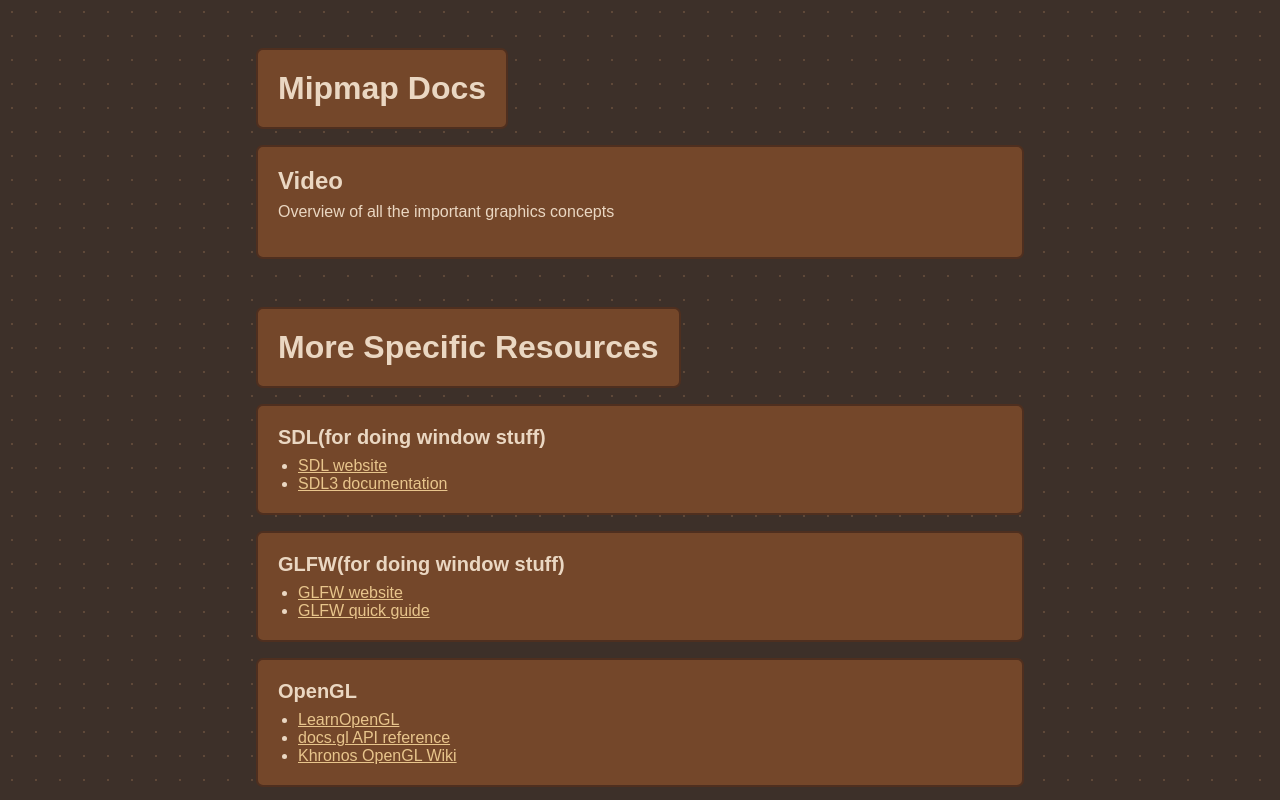
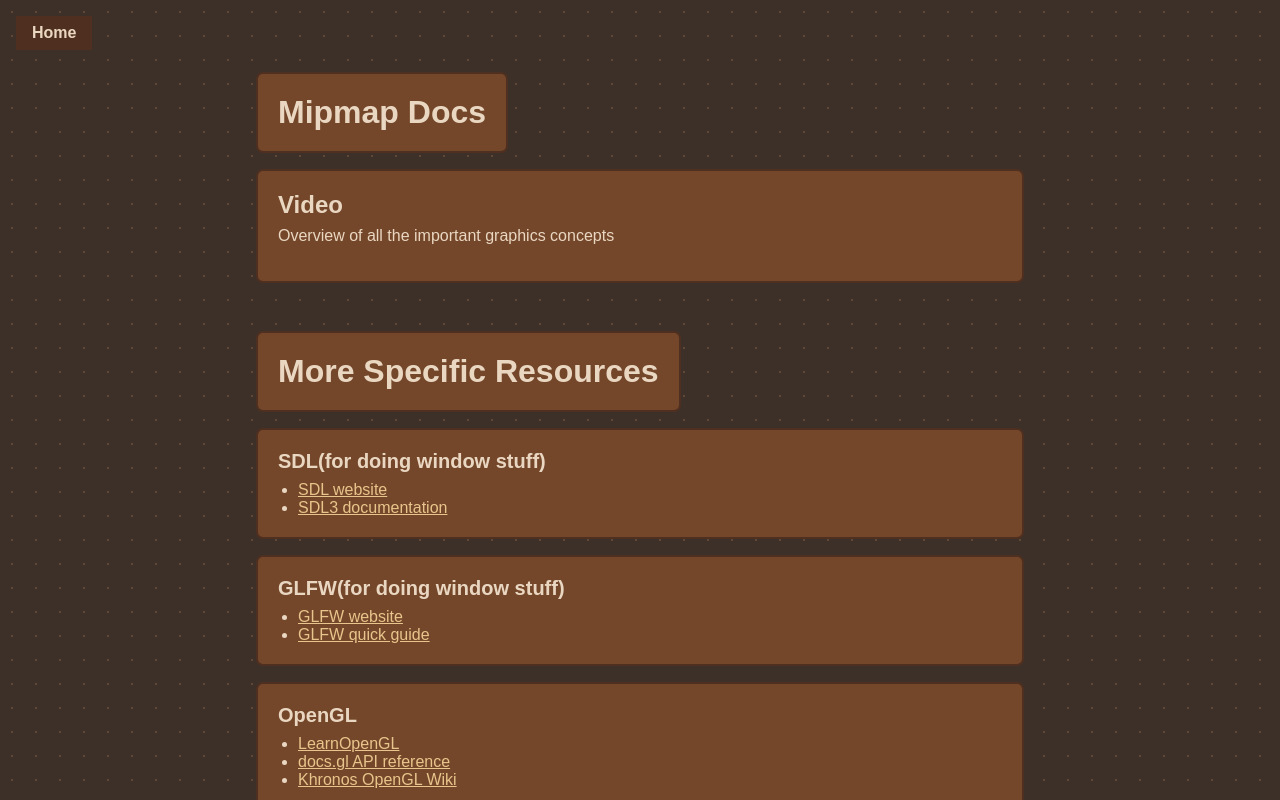
Before and after one commit to hackclub/mipmap, a SvelteKit app in the folder frontend/: page /docs in a window 1280 px wide. Shown: the top 800 px of the page. Built offline with nearby package versions, Linux system fonts and the light colour scheme; no server answers; a web font is replaced by a local one.

Commit message:
add back button + hackatime id

```diff
--- a/frontend/src/routes/docs/+page.svelte
+++ b/frontend/src/routes/docs/+page.svelte
@@ -112,6 +112,8 @@
     path="/docs"
 />
 
+<a class="home" href="/">Home</a>
+
 <main>
     <header class="card">
         <h1>Mipmap Docs</h1>
@@ -170,8 +172,28 @@
         flex-direction: column;
         align-items: flex-start;
         gap: 1rem;
-        padding: 3rem 1rem;
+        padding: 4.5rem 1rem 3rem;
         color: #ead7c2;
+    }
+
+    .home {
+        position: absolute;
+        top: 1rem;
+        left: 1rem;
+        padding: 0.5rem 1rem;
+        background-color: #4f2f1f;
+        color: #ead7c2;
+        font-weight: 700;
+        text-decoration: none;
+        transition:
+            background-color 0.3s,
+            color 0.3s;
+    }
+
+    .home:hover,
+    .home:focus-visible {
+        background-color: #ead7c2;
+        color: #4f2f1f;
     }
 
     .card {
```
Also changed, not shown: 2 other files (tests, documents, lock files or other folders).
